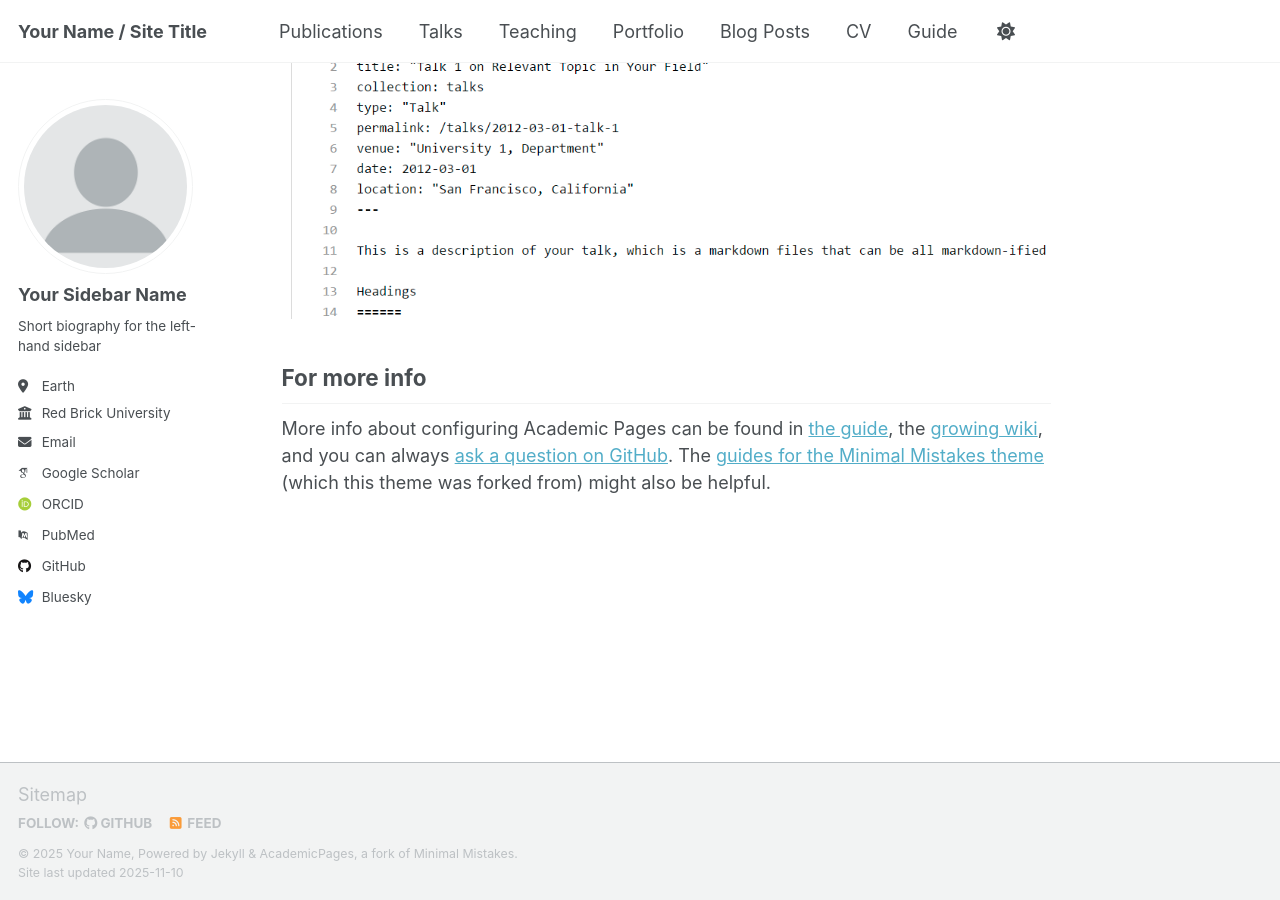
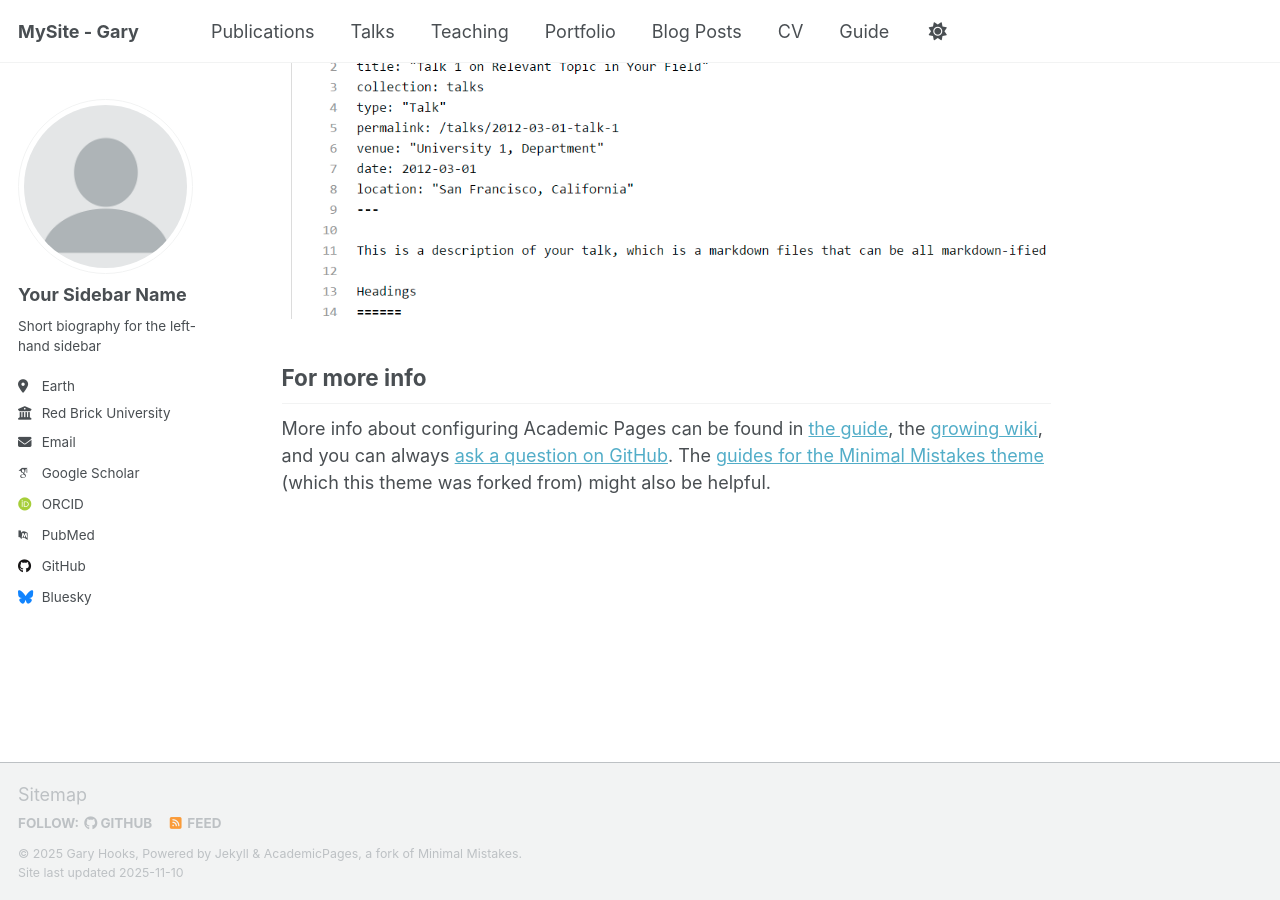
Before and after one commit to garyhooks/garyhooks.github.io, a Jekyll site: the page built from _pages/about.md, in a window 1280 px wide and 900 px high, scrolled down 2880 px. Built offline with Jekyll 4.4.1, drawn with Linux system fonts in a browser that asks for light colours; some web fonts are replaced; a script that is not in the unit is left out.

Commit message:
Update _config.yml

```diff
--- a/_config.yml
+++ b/_config.yml
@@ -7,16 +7,16 @@
 # server process.
 
 # Basic Site Settings
-locale                   : "en-US"
+locale                   : "en-GB"
 site_theme               : "default" # Currently available options are "default", "air"
-title                    : "Your Name / Site Title"
+title                    : "MySite - Gary"
 title_separator          : "-"
-name                     : &name "Your Name"
-description              : &description "Your Name's academic portfolio"   # Update this with a general description of your site, this is the default if not overridden by a page
+name                     : &name "Gary Hooks"
+description              : &description "Personal Projects and stuff"   # Update this with a general description of your site, this is the default if not overridden by a page
 url                      : https://academicpages.github.io # The base hostname & protocol for your site e.g. "https://[your GitHub username].github.io",
                                                            # or if you already have some other page hosted on Github then use "https://[your GitHub username].github.io/[Your Repo Name]"
 baseurl                  : "" # the subpath of your site, e.g. "/blog"
-repository               : "academicpages/academicpages.github.io"
+repository               : "garyhooks/garyhooks.github.io"
 
 # Site Author - The following control what appear as part of the author content on the side bar.
 #               If a field is blank the icon and link will not appear, otherwise it will be shown.
```
